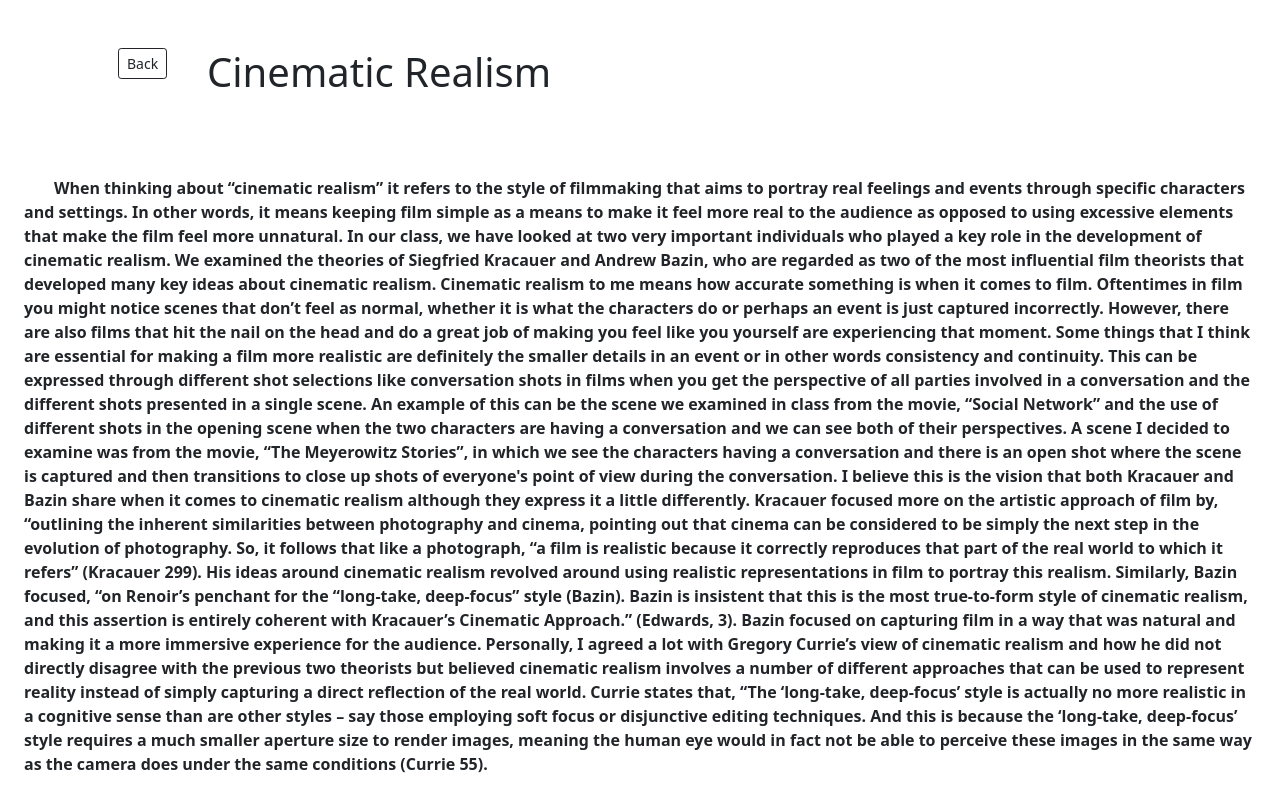
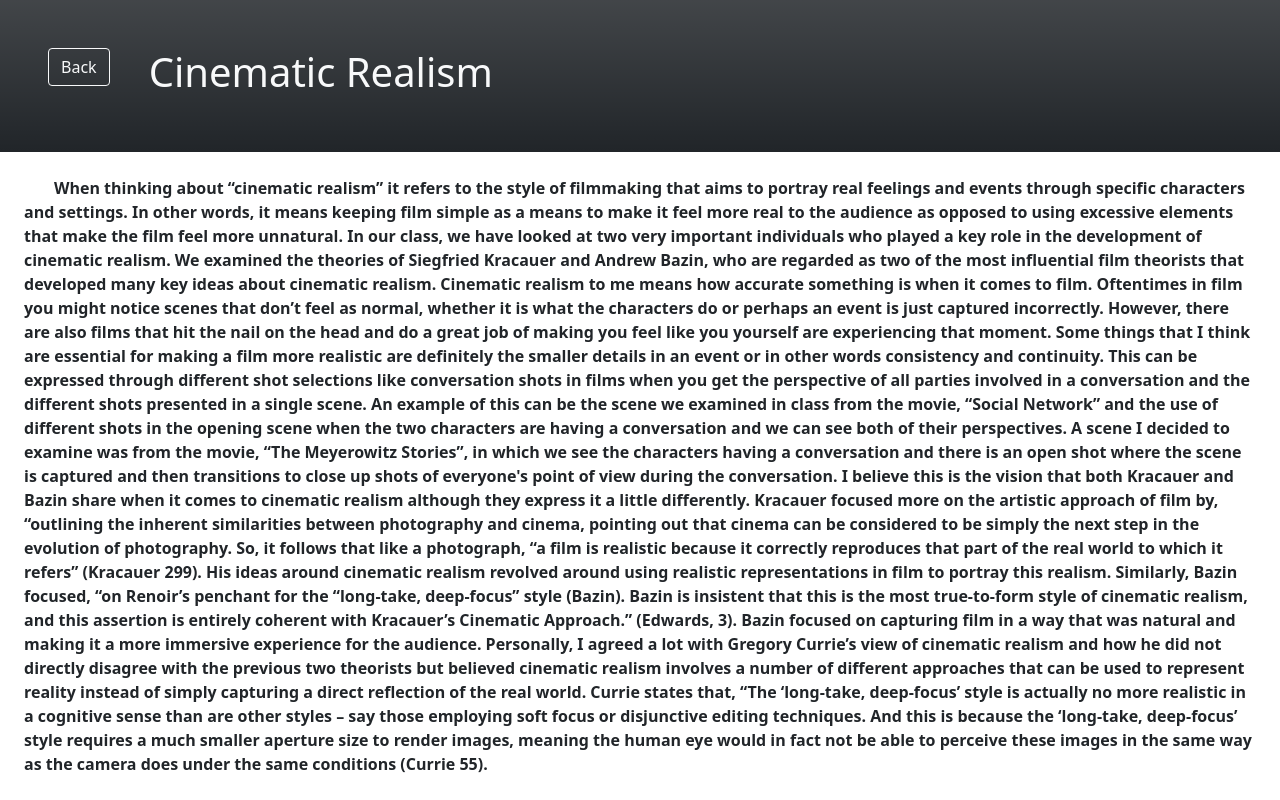
Before and after one commit to ccarlossalazar/COMM-325-Media-Technologies-Culture, a plain HTML site: page Cinematic-Realism.html in a window 1280 px wide. Shown: the top 800 px of the page. Drawn offline with nearby package versions, Linux system fonts and the light colour scheme.

Commit message:
Add files via upload

```diff
--- a/Cinematic-Realism.html
+++ b/Cinematic-Realism.html
@@ -5,13 +5,15 @@ href="main.css"/>
 </head>
 
 <body class = "Cinematic-Realism">
-<header class="container p-5">
-    <div class="row">
-    <h5 class="col-sm-1"><a href="websiteentries.html" class="btn btn-outline-dark btn-sm">Back</a></h5>
-    <h1 class="col-sm-10">Cinematic Realism</h1>
-</div>
-</div>
-</header>
+    <header style= "width: 100vw" class="p-5 bg-dark bg-gradient">
+        <div class="row">
+        <h5 class="col-sm-1">
+        <a href="websiteentries.html" class="btn btn-outline-light btn-md">Back</a>
+        </h5>
+        <h1 class = "col-sm-8 text-light">Cinematic Realism</h1>
+        </div>
+        </header>
+
     <p style="text-indent: 30px;" class="p-4"> <b>When thinking about “cinematic realism” it refers to the style of
         filmmaking that aims to portray real feelings and events through
         specific characters and settings. In other words, it means keeping
```
